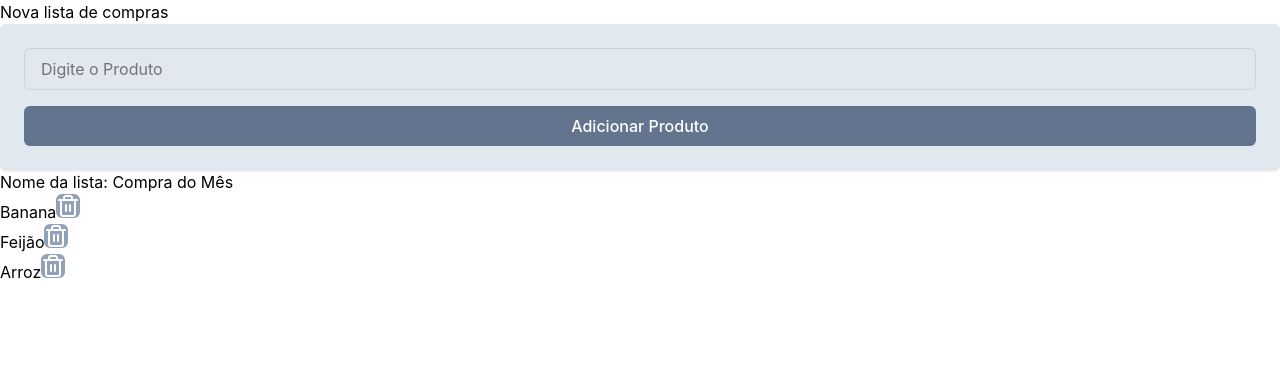
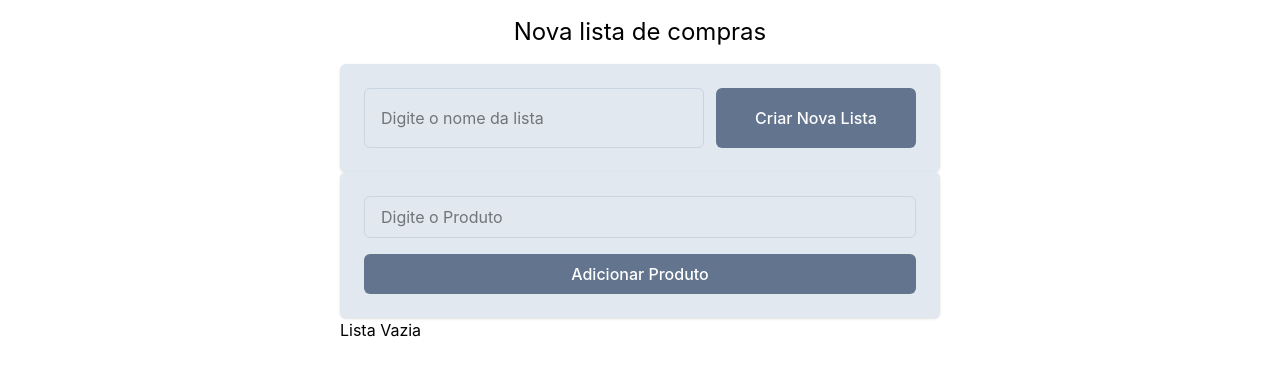
Before and after one commit to donysvaquino/multi-listas, a React (Vite) app: page /NovaLista in a window 1280 px wide. Shown: the top 376 px of the page. Built offline with nearby package versions, Linux system fonts and the light colour scheme.

Commit message:
Consertei meu código: Não salvo mais a lista como um objeto contendo id, nome e depois produtos como um array com objetos. Salvo agora apenas como array com objetos, pois a lista só necessitará de id e nome quando for criada como lista definitiva pelo AddLista.jsx

```diff
--- /dev/null
+++ b/src/components/AddLista.jsx
@@ -0,0 +1,29 @@
+import { useState } from "react";
+
+function AddLista({ submitNovaLista, produtosLista }) {
+  const [novaLista, setNovaLista] = useState("");
+  return (
+    <div className="p-6 bg-slate-200 rounded-md shadow flex justify-between">
+      <input
+        type="text"
+        placeholder="Digite o nome da lista"
+        className="border border-slate-300 outline-slate-400 px-4 py-2 h-15 rounded-md w-85"
+        value={novaLista}
+        onChange={(event) => setNovaLista(event.target.value)}
+      />
+
+      <button
+        onClick={() => {
+          if (!novaLista.trim()) return alert("Preencha o nome da lista!");
+          submitNovaLista(novaLista, produtosLista);
+          setNovaLista("");
+        }}
+        className="bg-slate-500 text-white px-4 py-2 rounded-md font-medium w-50 h-15"
+      >
+        Criar Nova Lista
+      </button>
+    </div>
+  );
+}
+
+export default AddLista;
--- a/src/pages/Lista.jsx
+++ b/src/components/Lista.jsx
@@ -2,13 +2,14 @@ import { TrashIcon } from "lucide-react";
 
 function Lista({ lista, deleteProduto }) {
   return (
-    <div>
-      <h1>Nome da lista: {lista.name}</h1>
-      <ul>
-        {lista.produtos.map((produto) => (
-          <li key={produto.id}>
+    <div className="my-5">
+      <ul className="space-y-4 p-6 bg-slate-200 rounded-md shadow">
+        {lista.map((produto) => (
+          <li
+            key={produto.id}
+            className="flex content-between bg-slate-400 w-full text-left text-white p-2 rounded-m2"
+          >
             {produto.produtoNome}
-            {console.log(produto.id)}
             <button
               onClick={() => deleteProduto(produto.id)}
               className="bg-slate-400 p2 rounded-md text-white"
--- a/src/main.jsx
+++ b/src/main.jsx
@@ -3,7 +3,7 @@ import { createRoot } from "react-dom/client";
 import "./index.css";
 import App from "./App.jsx";
 import { createBrowserRouter, RouterProvider } from "react-router-dom";
-import Lista from "./pages/Lista.jsx";
+import ListaDetalhada from "./pages/ListaDetalhada.jsx";
 import VerListas from "./pages/VerListas.jsx";
 import NovaLista from "./pages/NovaLista.jsx";
 
@@ -17,8 +17,8 @@ const router = createBrowserRouter([
     element: <VerListas />,
   },
   {
-    path: "/Lista",
-    element: <Lista />,
+    path: "/ListaDetalhada",
+    element: <ListaDetalhada />,
   },
   {
     path: "/NovaLista",
--- /dev/null
+++ b/src/pages/ListaDetalhada.jsx
@@ -0,0 +1,5 @@
+function ListaDetalhada() {
+  return <h1>Aqui voce ve a lista detalhada</h1>;
+}
+
+export default ListaDetalhada;
--- a/src/pages/NovaLista.jsx
+++ b/src/pages/NovaLista.jsx
@@ -1,30 +1,11 @@
 import { useState } from "react";
-import Lista from "./Lista";
+import Lista from "../components/Lista";
 import AddProduto from "../components/AddProduto";
+import AddLista from "../components/AddLista";
 import { v4 } from "uuid";
 
 function NovaLista() {
-  const [lista, setLista] = useState({
-    id: 0,
-    name: "Compra do Mês",
-    produtos: [
-      {
-        id: 0,
-        produtoNome: "Banana",
-        isCompleted: false,
-      },
-      {
-        id: 1,
-        produtoNome: "Feijão",
-        isCompleted: false,
-      },
-      {
-        id: 2,
-        produtoNome: "Arroz",
-        isCompleted: false,
-      },
-    ],
-  });
+  const [lista, setLista] = useState([]);
 
   function submitProduto(nome) {
     const newProduct = {
@@ -33,22 +14,46 @@ function NovaLista() {
       isCompleted: false,
     };
 
-    return setLista({ ...lista, produtos: [...lista.produtos, newProduct] });
+    setLista([...lista, newProduct]);
+  }
+
+  function submitNovaLista(nome, produtosLista) {
+    // const newList = {
+    //   id: v4(),
+    //   nomeLista: nome,
+    //   produtos: [{}],
+    // };
+    console.log(
+      `O nome da lista é: ${nome} e os produtos dela são: \n${produtosLista}`,
+    );
   }
 
   function deleteProduto(id) {
-    const newList = lista.produtos.filter((produto) => produto.id !== id);
+    const newList = lista.filter((produto) => produto.id !== id);
 
-    return setLista({ ...lista, produtos: newList });
+    console.log(newList);
+    setLista(newList);
   }
 
-  return (
-    <div>
-      <h1>Nova lista de compras</h1>
-      <AddProduto submitProduto={submitProduto} />
-      <Lista lista={lista} deleteProduto={deleteProduto} />
-    </div>
-  );
+  if (!lista || lista.length === 0) {
+    return (
+      <div className="w-150 mx-auto">
+        <h1 className="text-center p-4 text-2xl">Nova lista de compras</h1>
+        <AddLista submitNovaLista={submitNovaLista} produtosLista={lista} />
+        <AddProduto submitProduto={submitProduto} />
+        <h1>Lista Vazia</h1>
+      </div>
+    );
+  } else {
+    return (
+      <div className="w-150 mx-auto">
+        <h1 className="text-center p-4 text-2xl">Nova lista de compras</h1>
+        <AddLista submitNovaLista={submitNovaLista} produtosLista={lista} />
+        <AddProduto submitProduto={submitProduto} />
+        <Lista lista={lista} deleteProduto={deleteProduto} />
+      </div>
+    );
+  }
 }
 
 export default NovaLista;
```
